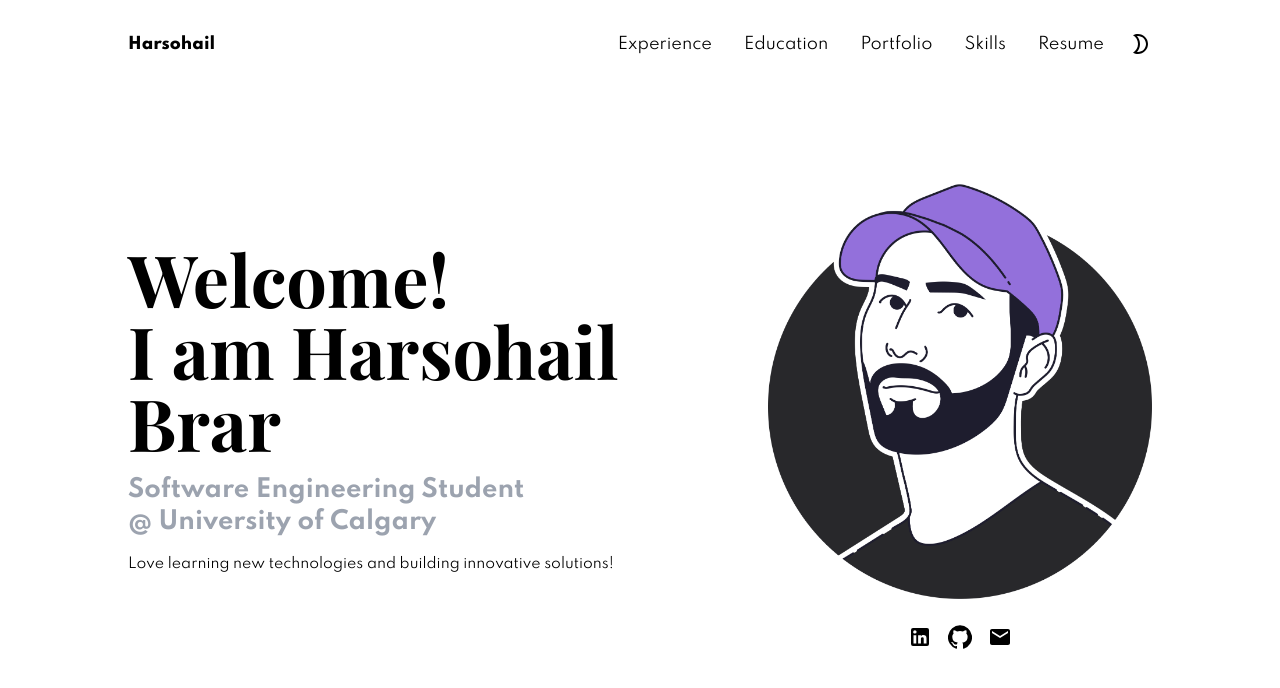
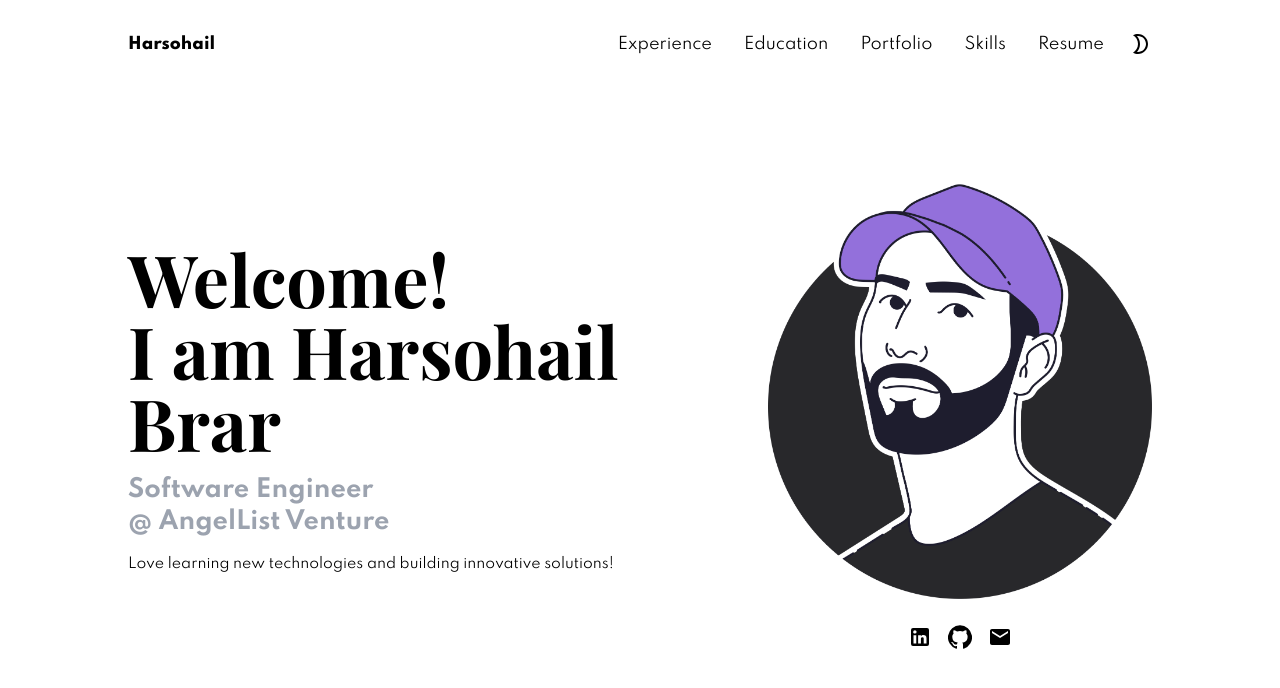
Before and after one commit to harsohailB/harsohailbrar.com, a React (Create React App) app: page / in a window 1280 px wide. Shown: the top 688 px of the page. Built offline with nearby package versions, Linux system fonts and the light colour scheme; a web font is replaced by a local one.

Commit message:
update homepage

```diff
--- a/src/components/HomePage/index.tsx
+++ b/src/components/HomePage/index.tsx
@@ -11,10 +11,10 @@ const HomePage = () => {
           I am Harsohail Brar
         </p>
         <p className="font-spartan text-xl sm:text-2xl font-bold text-gray-400 mt-4 dark:text-gray-400">
-          Software Engineering Student
+          Software Engineer
         </p>
         <p className="font-spartan text-xl sm:text-2xl font-bold text-gray-400 mb-4 dark:text-gray-400">
-          @ University of Calgary
+          @ AngelList Venture
         </p>
 
         <p className="font-spartan text-sm sm:text-1xl">
```
